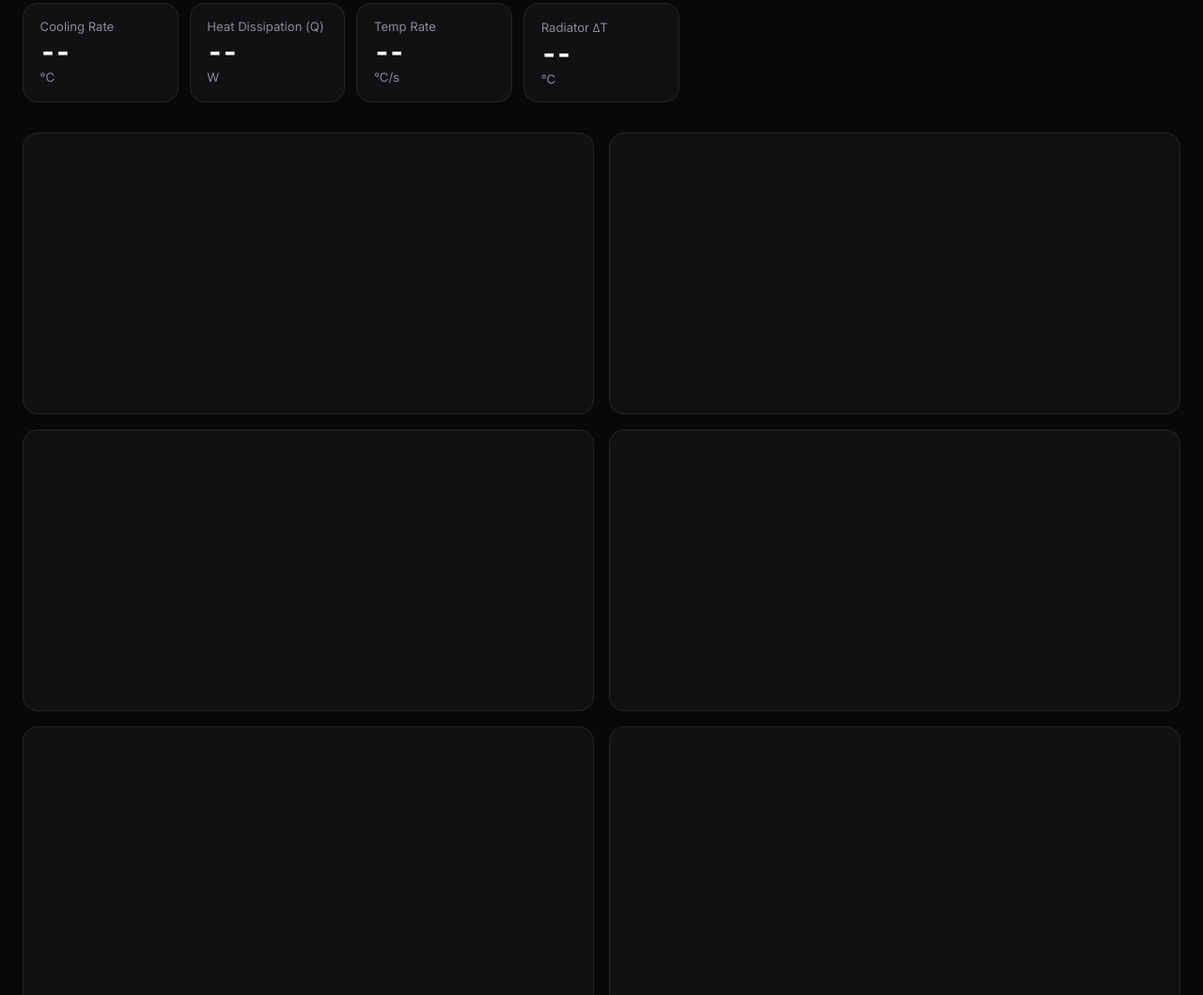
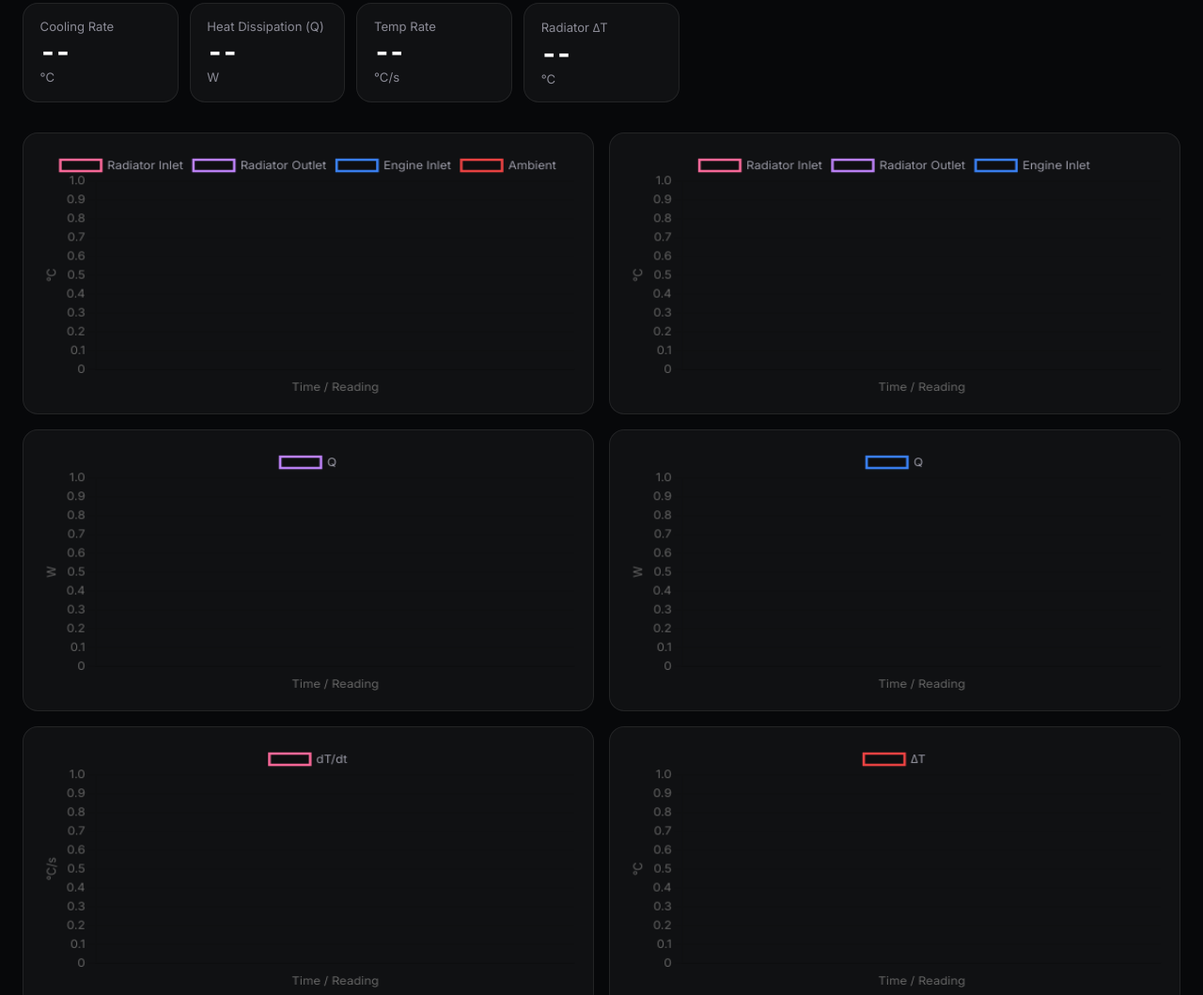
Before and after one commit to lietsahara/portable-engine-cooling-test-rig, a plain HTML site: page web/static/index.html in a window 1280 px wide. Shown: the part 667-1726 px from the top of the page at 94% size. Drawn offline with nearby package versions, Linux system fonts and the light colour scheme.

Commit message:
restored chart rendering by removing defer and fixing canvas height

```diff
--- a/web/static/css/style.css
+++ b/web/static/css/style.css
@@ -52,6 +52,10 @@ kbd { font: 500 .75rem 'JetBrains Mono', monospace; background: rgba(255,255,255
     background: rgba(255,255,255,.04); border: 1px solid rgba(255,255,255,.08);
     border-radius: 16px; transition: border-color .2s, background-color .2s; transform: translateZ(0);
 }
+.chart-container canvas {/* Ensure the chart fills the container*/
+    width: 100% !important;
+    height: 100% !important;
+}
 .card { padding: 1rem 1.1rem; color: #8b8b96; font-size: .82rem; display: flex; flex-direction: column; position: relative; }
 .card strong { font-size: 1.65rem; color: #fff; font-weight: 600; margin-top: .2rem; font-family: 'JetBrains Mono', monospace; }
 .card:hover, .chart-container:hover { border-color: rgba(244,63,94,.5); background: rgba(244,63,94,.08); }
--- a/web/static/index.html
+++ b/web/static/index.html
@@ -7,7 +7,7 @@
     <link rel="preconnect" href="https://fonts.googleapis.com">
     <link href="https://fonts.googleapis.com/css2?family=Inter:wght@400;500;600;700&family=JetBrains+Mono:wght@400;500&display=swap" rel="stylesheet">
     <link rel="stylesheet" href="/static/css/style.css">
-    <script src="https://cdn.jsdelivr.net/npm/chart.js" defer></script>
+    <script src="https://cdn.jsdelivr.net/npm/chart.js"></script>
 </head>
 <body>
     <header>
```
